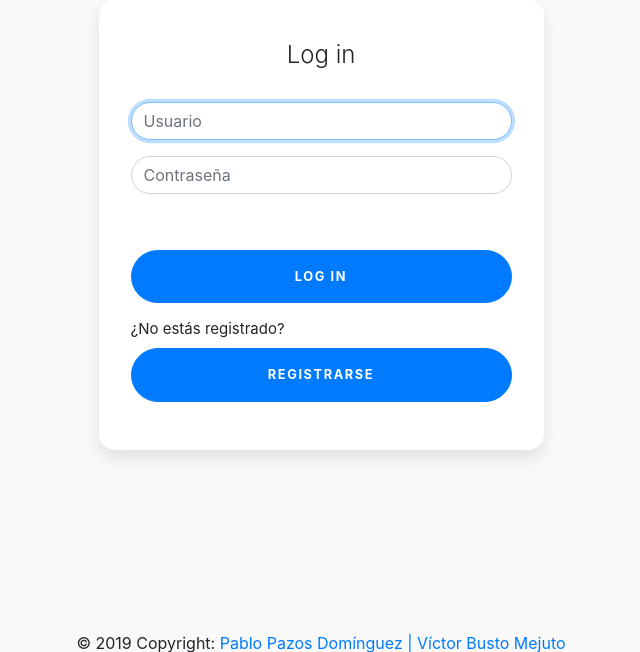
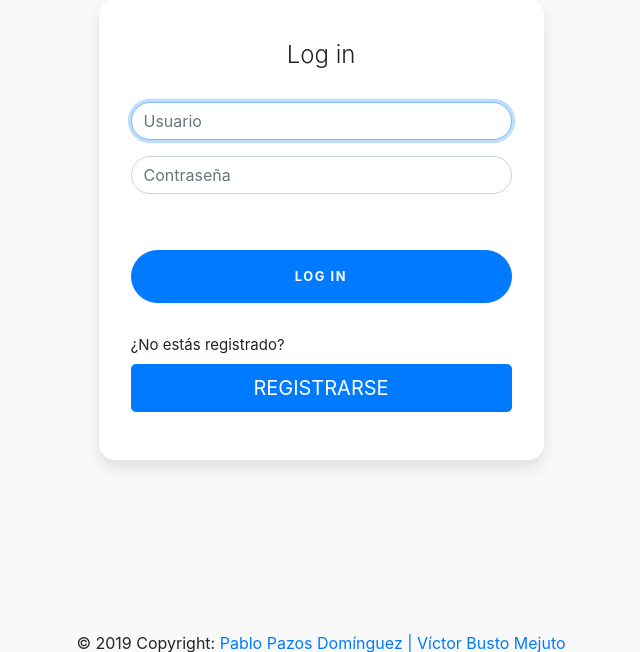
Before and after one commit to victortpt/TSW_Entrega2, a PHP site: page /Controllers/Login_Controller.php in a window 1280 px wide. Shown: the part 129-781 px from the top of the page, without its empty margins (319-959 px from the left). Run offline with PHP 8.4, Linux system fonts and the light colour scheme; some libraries are stand-ins or nearby versions.

Commit message:
Update Login_View.php

```diff
--- a/Views/Login_View.php
+++ b/Views/Login_View.php
@@ -36,9 +36,13 @@
               </div>
 			  <button class="btn btn-lg btn-primary btn-block text-uppercase" type="submit">Log in</button>
 
-			  <label class="tagRegistrarse">¿No estás registrado?</label>
-			  <button class="btn btn-lg btn-primary btn-block text-uppercase">Registrarse</button>
-            </form>
+
+          </form>
+
+          <label class="tagRegistrarse">¿No estás registrado?</label>
+        <form class="form-signup" action='../Controllers/Register_Controller.php' method='post'>
+             <button class="btn btn-lg btn-primary btn-block text-uppercase">Registrarse</button>
+        </form>
           </div>
         </div>
       </div>
```
